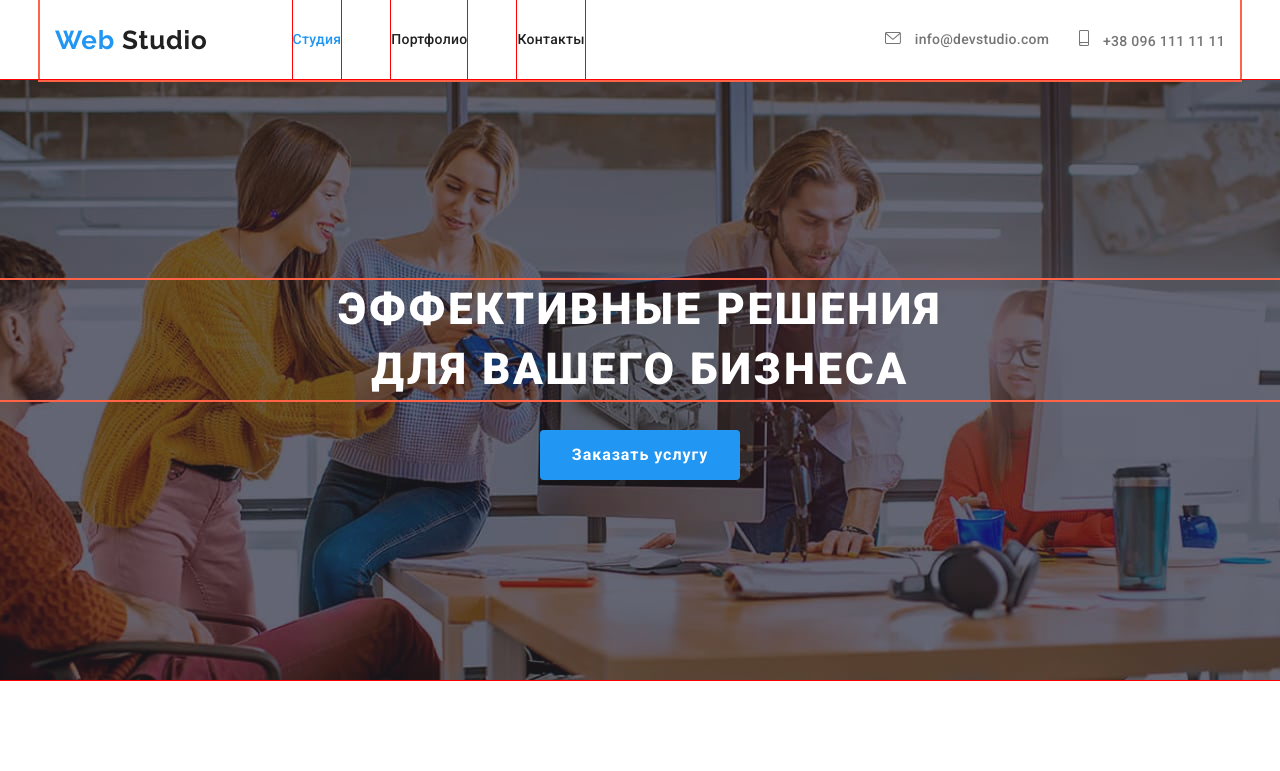
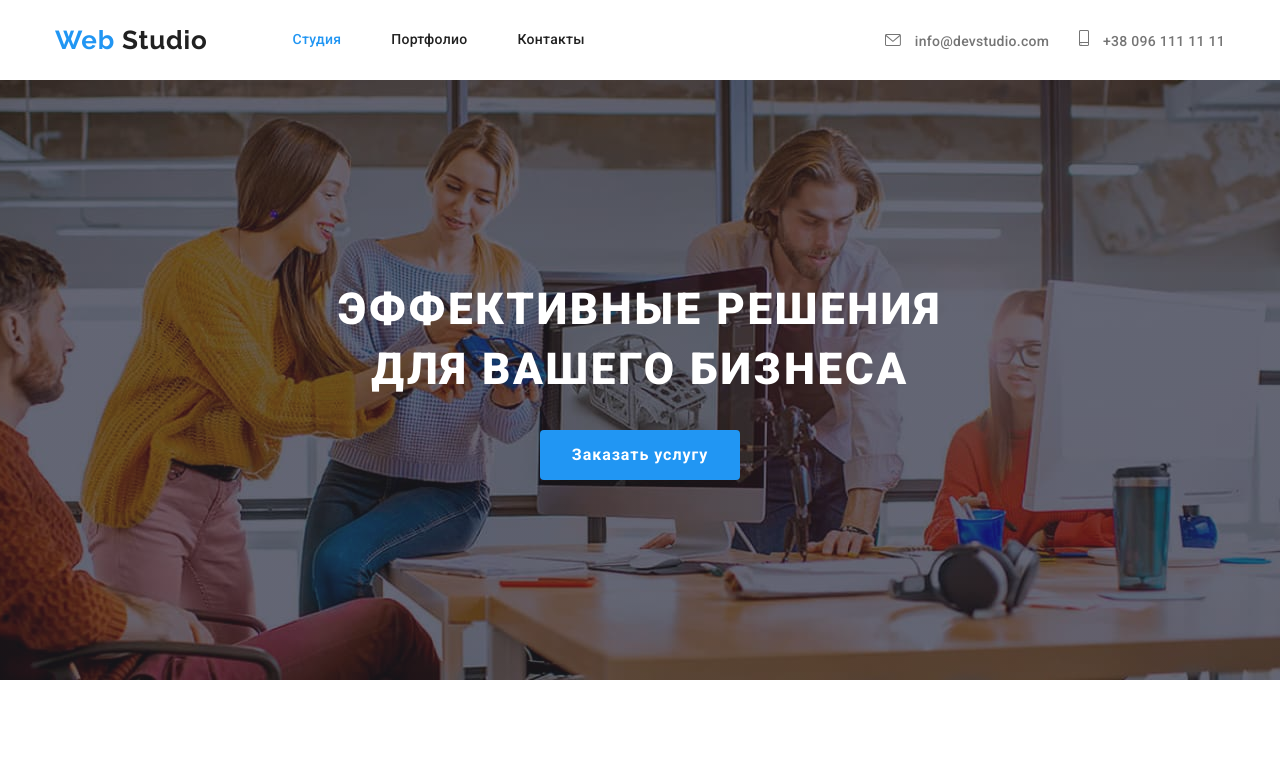
Before and after one commit to ProtsenkoOleksandra/goit-markup-hw-04, a plain HTML site: page index.html in a window 1280 px wide. Shown: the top 771 px of the page. Drawn offline with Linux system fonts and the light colour scheme.

Commit message:
Deleted outlines

```diff
--- a/css/styles.css
+++ b/css/styles.css
@@ -53,7 +53,7 @@ a {
   padding-right: 15px;
   margin-left: auto;
   margin-right: auto;
-  outline: 2px solid tomato;
+  /* outline: 2px solid tomato; */
 }
 
 body {
@@ -96,10 +96,6 @@ body {
   align-items: center;
 }
 
-.site-nav li {
-  outline: 1px solid red;
-}
-
 .site-menu:not(:last-child) {
   margin-right: 50px;
 }
@@ -112,7 +108,7 @@ body {
 
 .menu-contacts {
   display: flex;
-  align-items: center;
+  align-items: flex-end;
 }
 
 .adress-top {
@@ -183,7 +179,6 @@ body {
   max-width: 1600px;
   margin-left: auto;
   margin-right: auto;
-  outline: 1px solid red;
   background-image: linear-gradient(
       to right,
       rgba(47, 48, 58, 40%),
@@ -212,8 +207,6 @@ body {
   line-height: 1.36;
   letter-spacing: 0.06em;
   text-transform: uppercase;
-
-  outline: 2px solid tomato;
 }
 
 /* WORK PRINCIPLES */
@@ -429,7 +422,8 @@ body {
   fill: currentColor;
 }
 
-.partner-link:hover {
+.partner-link:hover,
+.partner-link:focus {
   color: var(--acent-text-color);
   border-color: var(--acent-text-color);
 }
```
